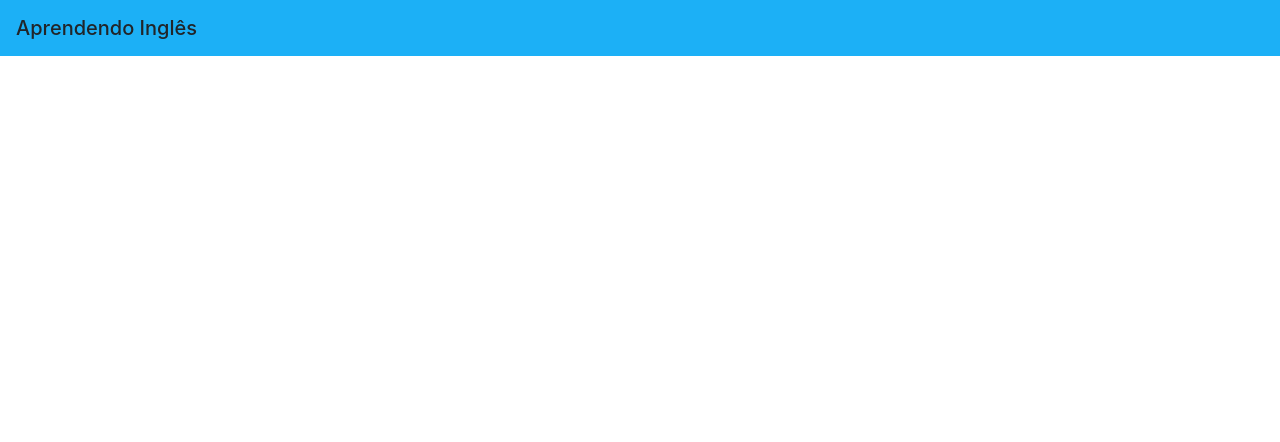
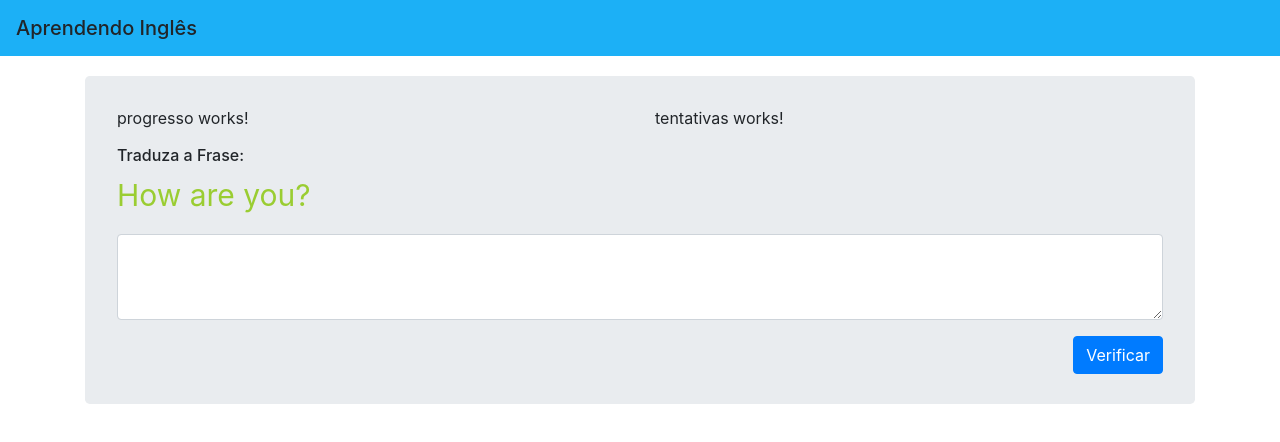
Before and after one commit to FabioJrSilva/Angular-4, an Angular app in the folder app1/: page / in a window 1280 px wide. Shown: the top 442 px of the page. Built offline with nearby package versions, Linux system fonts and the light colour scheme.

Commit message:
App1 - Painel (Template)

```diff
--- a/app1/src/app/app.component.html
+++ b/app1/src/app/app.component.html
@@ -1,3 +1,7 @@
 <nav class="navbar navbar-inverse bg-faded">
   <h1 class="navbar-brand mb-0">Aprendendo Inglês</h1>
 </nav>
+
+
+
+<app-painel></app-painel>
--- a/app1/src/app/painel/painel.component.css
+++ b/app1/src/app/painel/painel.component.css
@@ -2,3 +2,8 @@
     font-size: 30px;
     color: yellowgreen;
 }
+.jumbotron{
+    margin-top: 20px;
+    padding-top: 30px;
+    padding-bottom: 30px;
+}
--- a/app1/src/app/painel/painel.component.html
+++ b/app1/src/app/painel/painel.component.html
@@ -1,6 +1,35 @@
-<p>
-  Este é o componente Painel!
-</p>
-<app-progresso></app-progresso>
-<app-tentativas></app-tentativas>
-<button class=" btn btn-primary">Clique aqui</button>
+
+<div class="container">
+  <div class="jumbotron">
+
+    <div class="row">
+      <div class="col-sm-6">
+          <app-progresso></app-progresso>
+      </div>
+      <div class="col-sm-6">
+          <app-tentativas></app-tentativas>
+      </div>
+    </div>
+
+    <div class="row">
+      <div class="col">
+        <h6>Traduza a Frase:</h6>
+        <p>How are you?</p>
+
+        <div class="form-group">
+          <textarea class="form-control" rows="3"></textarea>
+        </div>
+
+      </div>
+    </div>
+
+    <div class="row">
+      <div class="col">
+        <div class="d-flex justify-content-end">
+          <button type="button" class="btn btn-primary">Verificar</button>
+        </div>
+      </div>
+    </div>
+
+  </div>
+</div>
--- a/app1/src/index.html
+++ b/app1/src/index.html
@@ -10,5 +10,6 @@
 </head>
 <body>
   <app-root></app-root>
+
 </body>
 </html>
```
